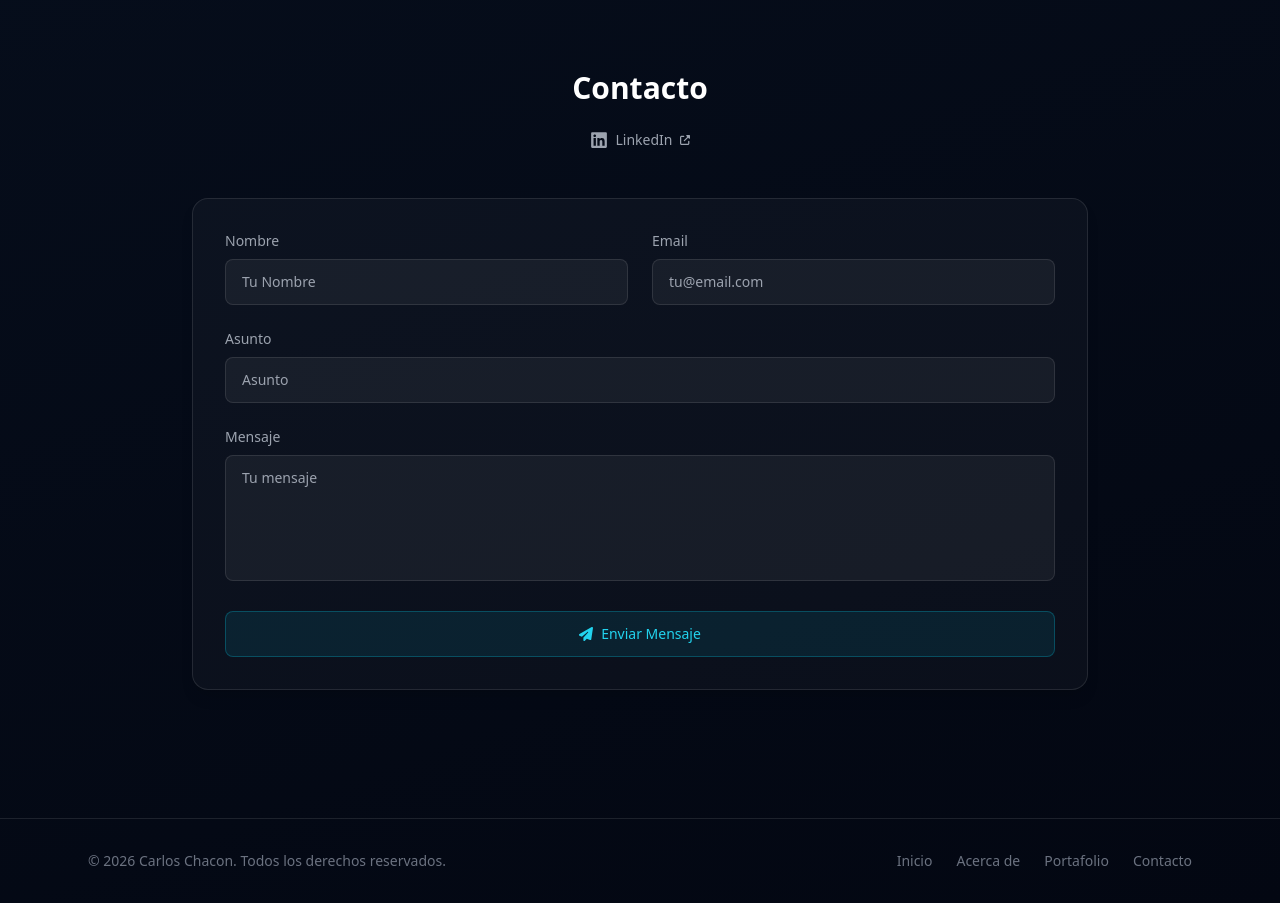
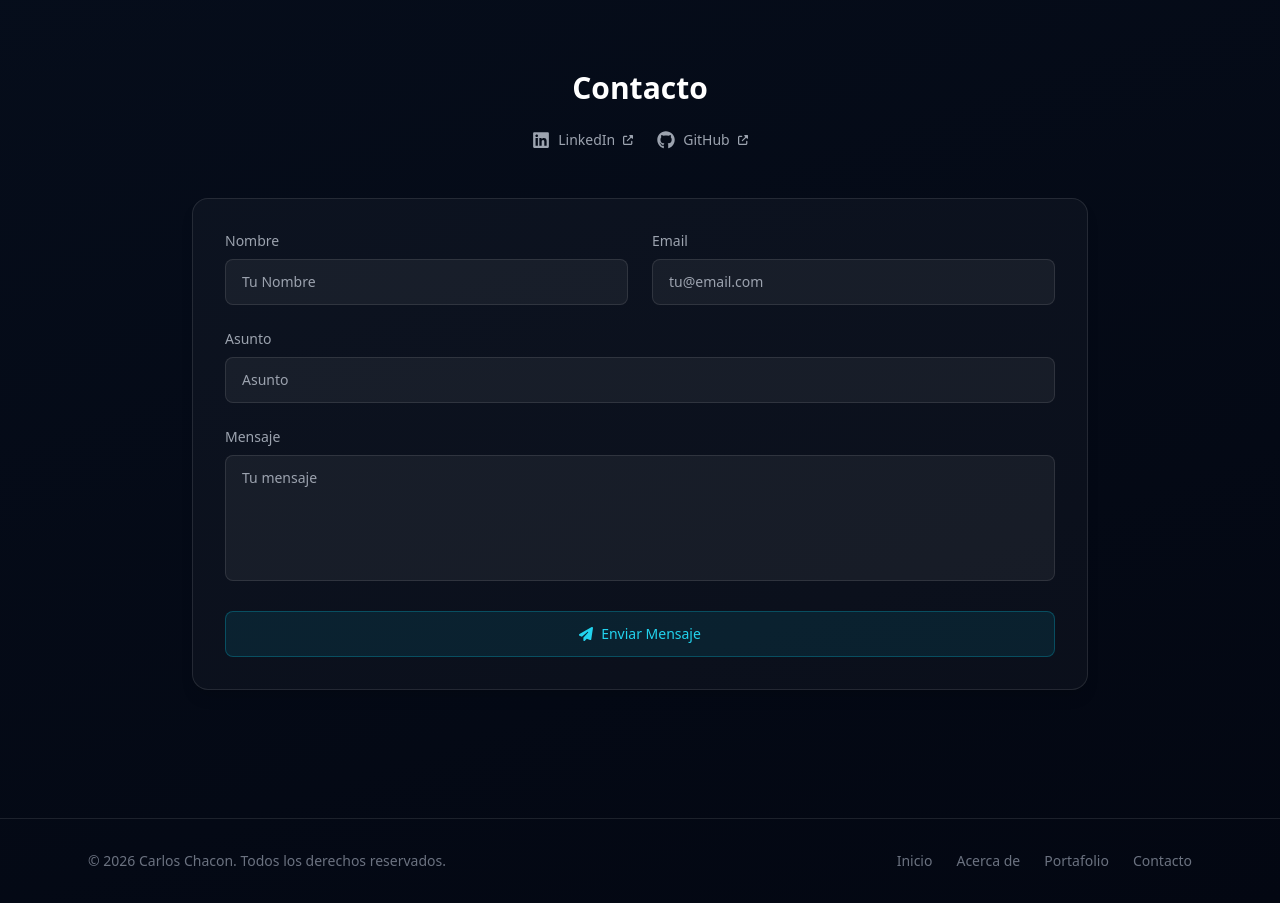
Before and after one commit to cchacon-2021560/Portafolio, a React (Vite) app in the folder frontend/: page / in a window 1280 px wide. Shown: the part 5520-6423 px from the top of the page. Built offline with nearby package versions, Linux system fonts and the light colour scheme.

Commit message:
feat: agregar link de perfil de GitHub

```diff
--- a/frontend/src/components/Contact/Contact.jsx
+++ b/frontend/src/components/Contact/Contact.jsx
@@ -1,6 +1,6 @@
 import { useState } from 'react'
 import { motion } from 'framer-motion'
-import { FaPaperPlane, FaLinkedin, FaUpRightFromSquare } from 'react-icons/fa6'
+import { FaPaperPlane, FaLinkedin, FaGithub, FaUpRightFromSquare } from 'react-icons/fa6'
 import useLanguage from '../../hooks/useLanguage'
 
 export default function Contact() {
@@ -53,6 +53,14 @@ export default function Contact() {
             className="flex items-center gap-2 text-gray-400 hover:text-cyan-400 transition-colors text-sm"
           >
             <FaLinkedin size={18} /> LinkedIn <FaUpRightFromSquare size={10} />
+          </a>
+          <a
+            href="https://github.com/cchacon-2021560"
+            target="_blank"
+            rel="noopener noreferrer"
+            className="flex items-center gap-2 text-gray-400 hover:text-cyan-400 transition-colors text-sm"
+          >
+            <FaGithub size={18} /> GitHub <FaUpRightFromSquare size={10} />
           </a>
         </div>
 
```
